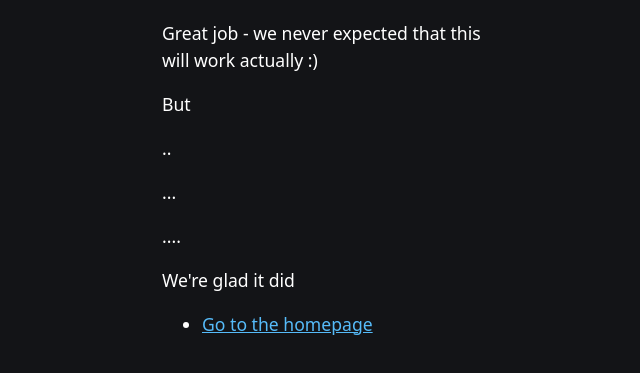
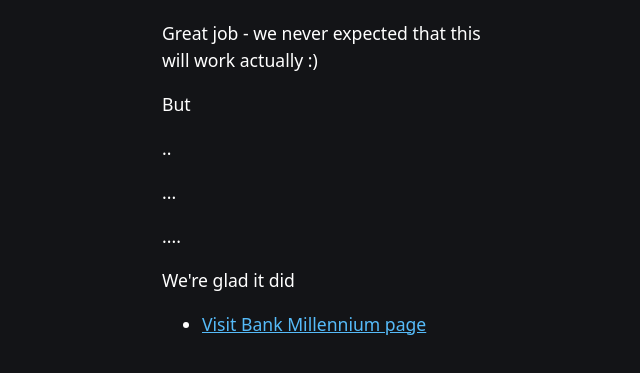
Before and after one commit to Loocker90/PromoPageHackaton, a website: page src/index.html in a window 1280 px wide. Shown: the part 289-662 px from the top of the page, without its empty margins (303-943 px from the left). Drawn offline with Linux system fonts and the light colour scheme.

Commit message:
Update index.html

```diff
--- a/src/index.html
+++ b/src/index.html
@@ -35,7 +35,7 @@
   <p>We're glad it did</p>
 <ul>
 <li>
-<a href="/">Go to the homepage</a>
+<a href="https://www.bankmillennium.pl/">Visit Bank Millennium page</a>
 </li>
 </ul>
 </main>
```
